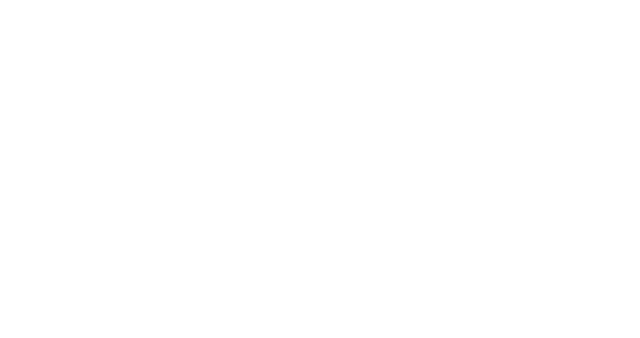
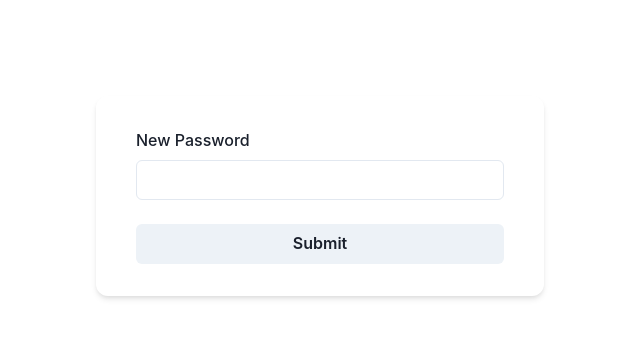
Before and after one commit to DarshanDixit05/myGramClient, a React (Create React App) app: page /resetPassword in a window 1280 px wide. Before the commit this address had no page. Shown: the top 338 px of the page, without its empty margins (320-960 px from the left). Built offline with nearby package versions, Linux system fonts and the light colour scheme.

Commit message:
Reset password page added

```diff
--- a/src/App.js
+++ b/src/App.js
@@ -3,6 +3,7 @@ import { BrowserRouter as Router, Routes, Route } from 'react-router-dom';
 import Login from "./pages/Login.js";
 import Signup from "./pages/Signup.js";
 import Main from "./pages/Main.js";
+import ResetPassword from "../src/pages/ResetPassword.js";
 
 function App() {
   return (
@@ -12,6 +13,7 @@ function App() {
           <Route path="/login" element={<Login />} />
           <Route path="/signup" element={<Signup />} />
           <Route path="/main" element={<Main />} />
+          <Route path="/resetPassword" element={<ResetPassword />} />
         </Routes>
       </Router>
     </>
--- a/src/Context.js
+++ b/src/Context.js
@@ -1,10 +1,13 @@
-import {createContext, useState} from 'react'
+// Context.js
+import React, { createContext, useState } from 'react';
 
-export const Id = createContext();
+export const IdContext = createContext();
 
-const Context = ({children}) => {
-  const [id, setId] = useState();
-  return <Id.Provider value={{id, setId}}>{children}</Id.Provider>
-}
+const Context = ({ children }) => {
+  const [id, setId] = useState(null);
+  const [forgotPasswordToken, setForgotPasswordToken] = useState(null);
+
+  return <IdContext.Provider value={{ id, setId, forgotPasswordToken, setForgotPasswordToken }}>{children}</IdContext.Provider>;
+};
 
 export default Context;
--- a/src/components/Authentication.js
+++ b/src/components/Authentication.js
@@ -15,12 +15,12 @@ import {
   } from '@chakra-ui/react'
   import {useNavigate} from "react-router-dom";
   import {React, useState, useEffect, useContext} from 'react';
-  import {Id} from "../Context.js";
+  import {IdContext} from "../Context.js";
   import axios from 'axios';
-  const BASE_URL="https://mygram-7suv.onrender.com/api/v1"
+  const BASE_URL="http://localhost:1999/api/v1"
 
 function Authentication(){
-  const {setId} = useContext(Id);
+  const {setId, setForgotPasswordToken} = useContext(IdContext);
   const navigate = useNavigate();
   const [inputData, setInputData] = useState();
   const [password, setPassword] = useState();
@@ -48,8 +48,15 @@ function Authentication(){
 
   const handleForgotPassword = async(e) =>{
     e.preventDefault();
+    if(!inputData){
+      alert("Enter username or email to continue.");
+      return;
+    }
     try {
-
+      const response = await axios.post(BASE_URL+"/forgotPassword", {inputData});
+      console.log(response);
+      setForgotPasswordToken(response.data.data.forgotPasswordToken);
+      navigate("/resetPassword");
     } catch (error) {
       console.log(error);
     }
--- a/src/pages/Main.js
+++ b/src/pages/Main.js
@@ -1,8 +1,10 @@
-import React from 'react'
+import React, {useContext} from 'react'
 import SimpleSidebar from "../components/SimpleSidebar.js";
 import Post from "../components/Post.js";
+import {IdContext} from "../Context.js";
 
 function Main() {
+  const {id, setId} = useContext(IdContext)
   return (
     <div id="main_container">
       <SimpleSidebar />
--- /dev/null
+++ b/src/pages/ResetPassword.js
@@ -0,0 +1,95 @@
+import React, {useState, useContext} from 'react'
+import {useNavigate} from "react-router-dom";
+import {
+    Box,
+    Button,
+    Checkbox,
+    Container,
+    Divider,
+    FormControl,
+    FormLabel,
+    Heading,
+    HStack,
+    Input,
+    Link,
+    Stack,
+    Text,
+  } from '@chakra-ui/react'
+import {IdContext} from "../Context.js";
+import axios from 'axios';
+const BASE_URL="http://localhost:1999/api/v1"
+
+const ResetPassword = () => {
+    const navigate = useNavigate();
+    const [newPassword , setNewPassword] = useState();
+    const {forgotPasswordToken} = useContext(IdContext);
+    const handleInputData = (e) =>{
+        e.preventDefault();
+        setNewPassword(e.target.value);
+    }
+    const handleSubmit = async(e) =>{
+        if(!forgotPasswordToken){
+            alert("Session expired log in again.")
+            return;
+        }
+        try {
+            const response = await axios.post(BASE_URL+"/resetPassword"+"/"+forgotPasswordToken, {newPassword});
+            console.log(response);
+            navigate("/login");
+        } catch (error) {
+            console.log(error);
+        }
+    }
+  return (
+<Container
+        maxW="lg"
+        py={{
+          base: '12',
+          md: '24',
+        }}
+        px={{
+          base: '0',
+          sm: '8',
+        }}
+      >
+        <Stack spacing="8">
+          <Box
+            py={{
+              base: '0',
+              sm: '8',
+            }}
+            px={{
+              base: '4',
+              sm: '10',
+            }}
+            bg={{
+              base: 'transparent',
+              sm: 'bg.surface',
+            }}
+            boxShadow={{
+              base: 'none',
+              sm: 'md',
+            }}
+            borderRadius={{
+              base: 'none',
+              sm: 'xl',
+            }}
+          >
+            <Stack spacing="6">
+              <Stack spacing="5">
+                <FormControl>
+                  <FormLabel htmlFor="input_data">New Password</FormLabel>
+                  <Input id="input_data" type="text" name="newPassword" onChange={handleInputData}/>
+                </FormControl>
+              </Stack>
+              <Stack spacing="6">
+                <Button onClick={handleSubmit}>Submit</Button>
+              </Stack>
+            </Stack>
+          </Box>
+        </Stack>
+      </Container>
+  )
+}
+
+export default ResetPassword
```
